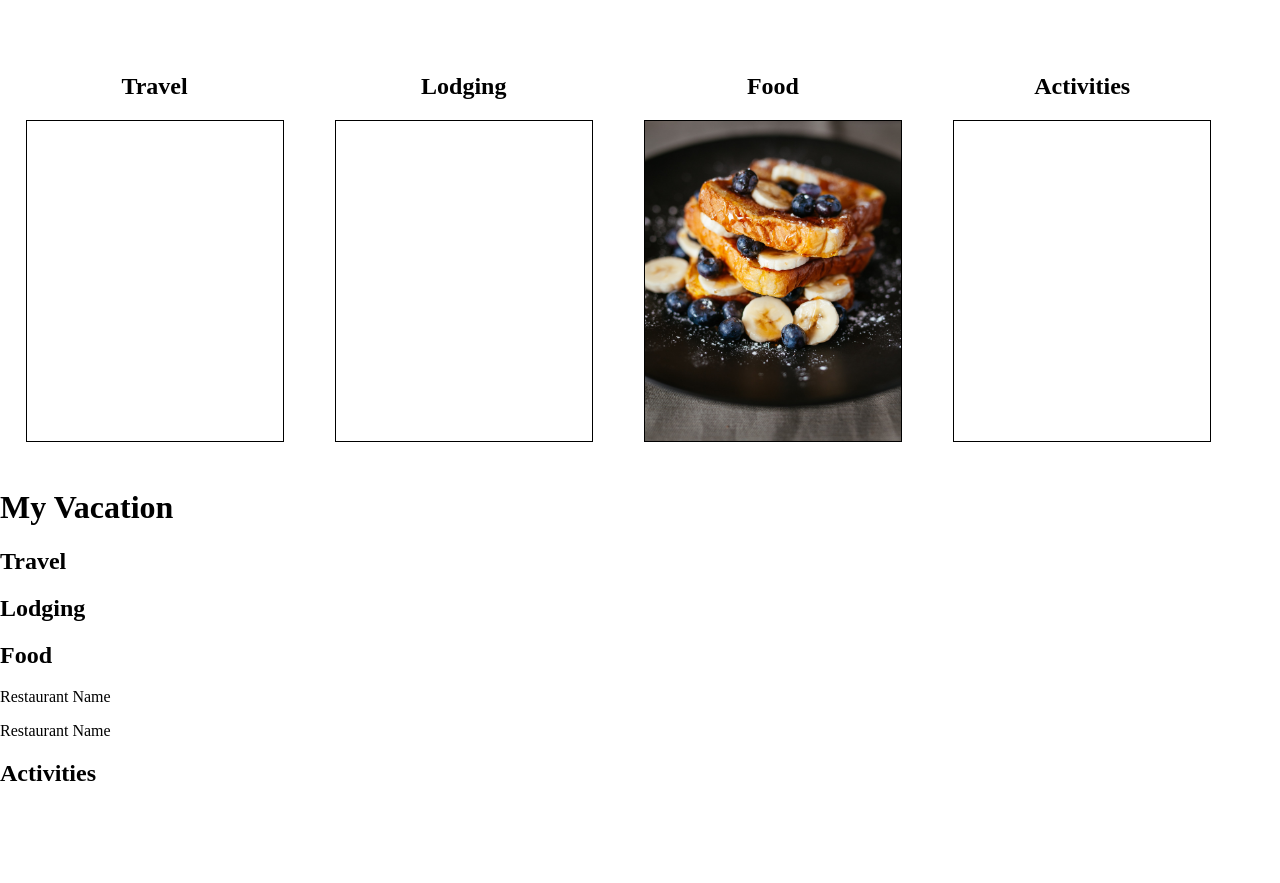
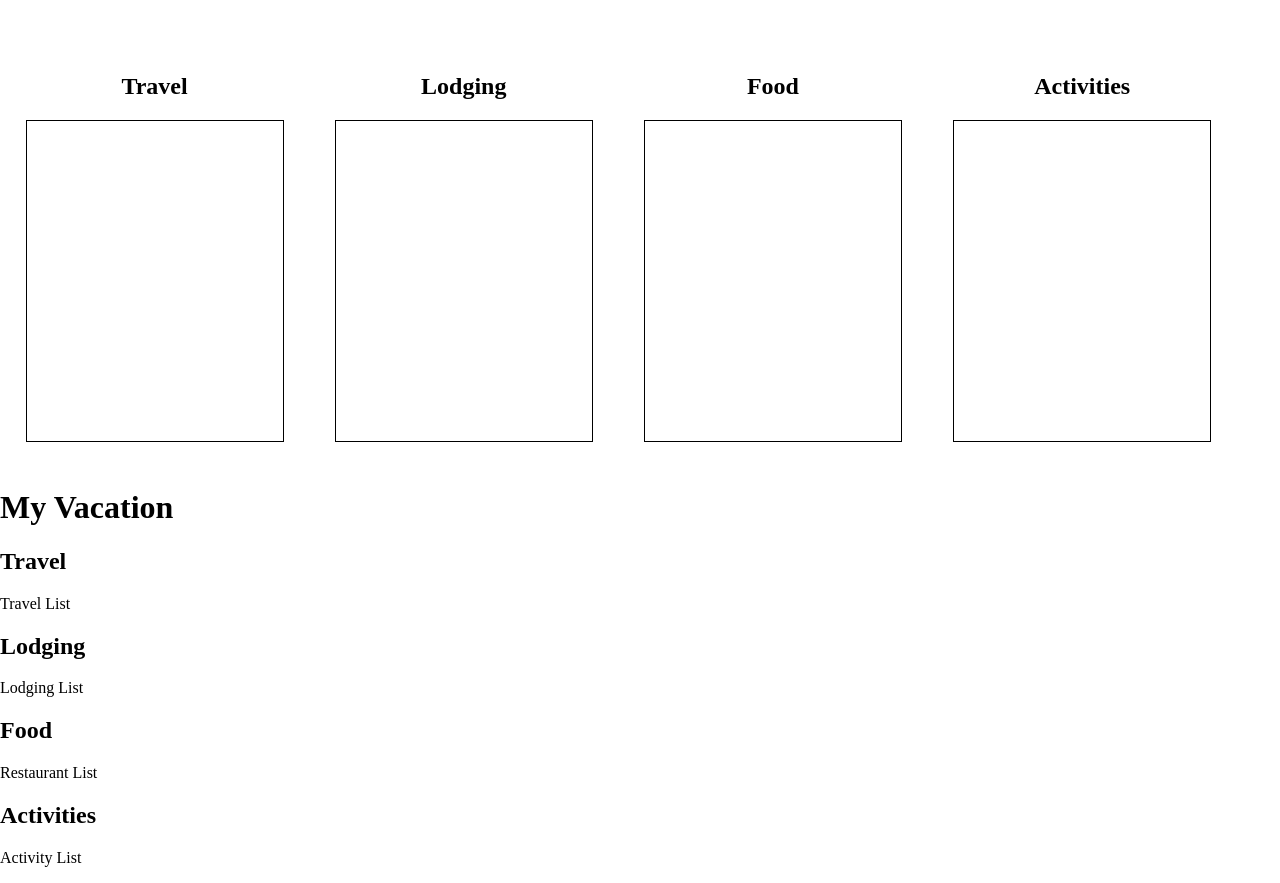
Before and after one commit to hiterharris/vacation-client, a React (Create React App) app: page /dashboard in a window 1280 px wide. Shown: the part 124-1007 px from the top of the page. Before the commit the page ends 931 px from the top, so only its background shows below. Built offline with nearby package versions, Linux system fonts and the light colour scheme; no server answers; sample sign-in values are in the browser's storage.

Commit message:
update dashboard

```diff
--- a/src/components/Dashboard.js
+++ b/src/components/Dashboard.js
@@ -2,7 +2,6 @@ import React from 'react';
 import { Link } from "react-router-dom";
 import {connect} from 'react-redux';
 import {fetchUser} from '../actions';
-import food from '../assets/images/food.jpg';
 import MyVacation from './MyVacation';
 import '../styles/dashboard.scss';
 
@@ -27,9 +26,7 @@ function Dashboard(props) {
         <Link className='link' to="/food">
           <h2>Food</h2>
           <div className='dashboard-card'>
-            <div className='card-image'>
-              <img src={food} alt="food"/>
-            </div>
+            <div className='card-image'></div>
           </div>
         </Link>
         <Link className='link' to="">
--- a/src/components/MyVacation.js
+++ b/src/components/MyVacation.js
@@ -10,19 +10,27 @@ function MyVacation(props) {
       <section className='vacation-container'>
         <div>
           <h2>Travel</h2>
+          <div>
+            <p>Travel List</p>
+          </div>
         </div>
         <div>
           <h2>Lodging</h2>
+          <div>
+            <p>Lodging List</p>
+          </div>
         </div>
         <div>
           <h2>Food</h2>
           <div>
-            <p>Restaurant Name</p>
-            <p>Restaurant Name</p>
+            <p>Restaurant List</p>
           </div>
         </div>
         <div>
           <h2>Activities</h2>
+          <div>
+            <p>Activity List</p>
+          </div>
         </div>
       </section>
     </div>
```
